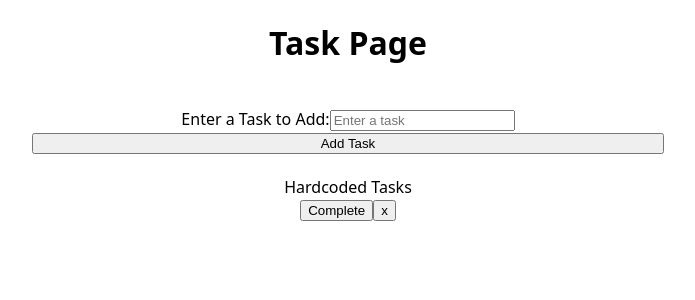
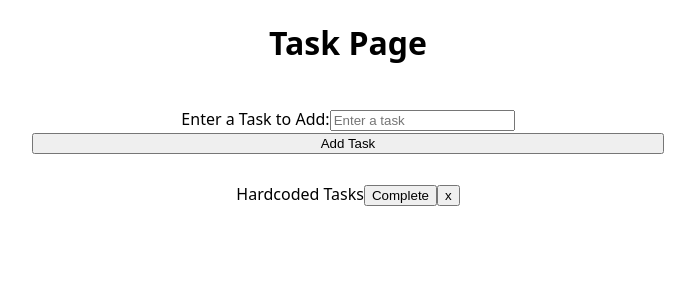
Before and after one commit to eshanw48/Project-Mangement-System, a React app: page /tasks in a window 1280 px wide. Shown: the top 300 px of the page, without its empty margins (292-987 px from the left). Built offline with nearby package versions, Linux system fonts and the light colour scheme; no server answers; sample sign-in values are in the browser's storage; the HTML template or start-up script is replaced by a standard one.

Commit message:
Finished Task style

```diff
--- a/src/components/Tasks/Tasks.js
+++ b/src/components/Tasks/Tasks.js
@@ -13,6 +13,7 @@ import {
 import common from "Styles/common.css";
 import styles from "Styles/about.css";
 import Welcome from "Components/Welcome";
+import task from "Styles/task.css";
 
 // asset dependencies
 import logo from "Assets/logo.png";
@@ -24,14 +25,11 @@ import { FIREBASE_AUTH_ERR_MESSAGES } from "Utilities/constants";
 function TasksList({ tasks, index, completeTasks, removeTasks })
 {
     return (
-        <div
-          style={{ textDecoration: tasks.isCompleted ? "line-through" : "" }}
-        >
+      <div className = {task.task}
+          style={{ textDecoration: tasks.isCompleted ? "line-through" : "" }}>
           {tasks.text}
-          <div>
-            <Button onClick={() => completeTasks(index)}>Complete</Button>
-            <Button onClick={() => removeTasks(index)}>x</Button>
-          </div>
+          <Button onClick={() => completeTasks(index)}>Complete</Button>
+          <Button onClick={() => removeTasks(index)}>x</Button>
         </div>
       );
 
--- /dev/null
+++ b/src/styles/task.css
@@ -0,0 +1,3 @@
+.task {
+    padding: 7px;
+}
```
